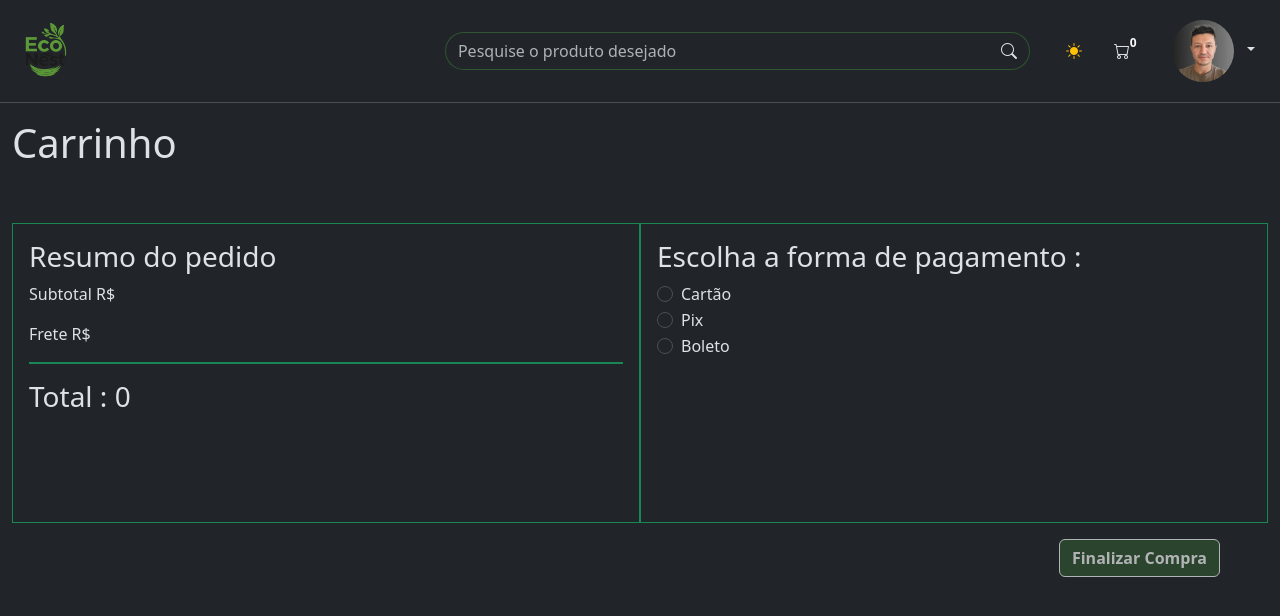
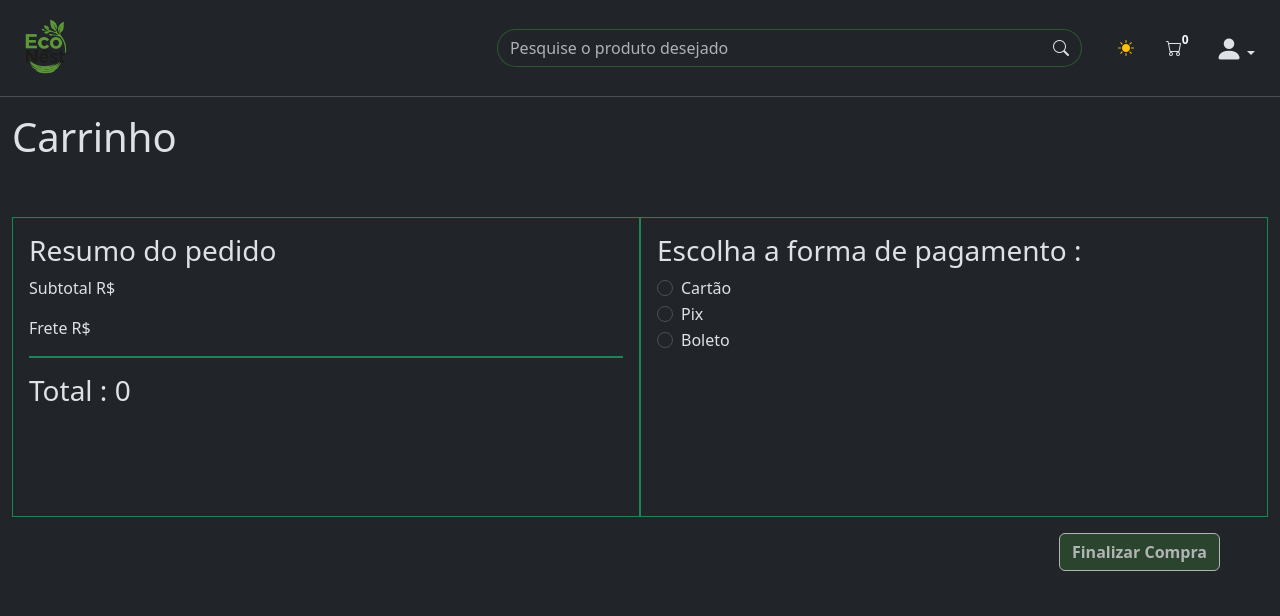
Before and after one commit to Econest-Ecologic/Front-end, a React (Vite) app in the folder Eco-nest/: page /pagamento in a window 1280 px wide. Shown: the top 616 px of the page. Built offline with nearby package versions, Linux system fonts and the light colour scheme.

Commit message:
Pagina de pagamento pronta

```diff
--- a/Eco-nest/src/componente/NavbarLogado.jsx
+++ b/Eco-nest/src/componente/NavbarLogado.jsx
@@ -87,11 +87,7 @@ export function NavbarLogado({carrinho=[]}) {
             <li className="nav-item">
               <div className="dropdown">
                 <button className="btn dropdown-toggle" type="button" data-bs-toggle="dropdown" aria-expanded="false">
-                  <img src="\elessandro.jpeg"
-                    alt="Bootstrap"
-                    width="80"
-                    height="80"
-                    className="rounded-circle btn btn-sm img-fluid " />
+                    <i class="bi bi-person-fill fs-3"></i>
                 </button>
                 <ul class="dropdown-menu dropdown-menu-end">
                   <li><button onClick={() => navigate("/")} className="btn btn-outline-danger rounded-0 m-0 w-100"><i class="bi bi-box-arrow-in-left"></i></button></li>
--- a/Eco-nest/src/componente/bodyPages/PagPagamento.jsx
+++ b/Eco-nest/src/componente/bodyPages/PagPagamento.jsx
@@ -1,11 +1,21 @@
 import { useState, useEffect } from "react";
 import { NavbarLogado } from "../NavbarLogado";
+import Toast from "../Toast";
+import { useNavigate } from "react-router-dom";
 
 export default function PagPagamento() {
 
     const [carrinho, setCarrinho] = useState([]);
-    const [loading, setLoading] = useState(true);
+    const navigate = useNavigate();
 
+    const mostrarToast = () => {
+        const toast = document.getElementById("toast");
+        const bsToast = new bootstrap.Toast(toast);
+        bsToast.show();
+        localStorage.removeItem('carrinho')
+        setTimeout(() => navigate("/homelogado"), 2000)
+
+    };
 
     useEffect(() => {
         try {
@@ -28,8 +38,6 @@ export default function PagPagamento() {
             console.error("Erro ao carregar carrinho:", error);
             setCarrinho([]);
             localStorage.removeItem("carrinho");
-        } finally {
-            setLoading(false);
         }
         console.log("Carrinho :" + carrinho)
 
@@ -47,7 +55,7 @@ export default function PagPagamento() {
     }, [carrinho]);
 
 
-const[pag,setPag] = useState();
+    const [pag, setPag] = useState();
 
     return <>
         <NavbarLogado carrinho={carrinho} />
@@ -68,19 +76,19 @@ const[pag,setPag] = useState();
                 <div className="col w-25 border border-success p-3" >
                     <h3>Escolha a forma de pagamento :</h3>
                     <div className="form-check">
-                        <input className="form-check-input" type="radio" name="radioDefault" id="radioDefault1" onClick={()=>setPag("cartao")} />
+                        <input className="form-check-input" type="radio" name="radioDefault" id="radioDefault1" onClick={() => setPag("cartao")} />
                         <label className="form-check-label" htmlFor="radioDefault1">
                             Cartão
                         </label>
                     </div>
                     <div className="form-check">
-                        <input className="form-check-input" type="radio" name="radioDefault" id="radioDefault2" onClick={()=>setPag("pix")} />
+                        <input className="form-check-input" type="radio" name="radioDefault" id="radioDefault2" onClick={() => setPag("pix")} />
                         <label className="form-check-label" htmlFor="radioDefault2" >
                             Pix
                         </label>
                     </div>
                     <div className="form-check">
-                        <input className="form-check-input" type="radio" name="radioDefault" id="radioDefault2"onClick={()=>setPag("boleto")} />
+                        <input className="form-check-input" type="radio" name="radioDefault" id="radioDefault2" onClick={() => setPag("boleto")} />
                         <label className="form-check-label" htmlFor="radioDefault2">
                             Boleto
                         </label>
@@ -88,8 +96,9 @@ const[pag,setPag] = useState();
                 </div>
             </div>
             <div className="w-100 text-end">
-                    <button className="btn btn-eco mt-3 me-5" disabled={!pag}>Finalizar Compra</button>
+                <button className="btn btn-eco mt-3 me-5" disabled={!pag} onClick={() => mostrarToast()}>Finalizar Compra</button>
             </div>
         </main>
+        <Toast msg={"Compra finalizada"} />
     </>
 }
```
